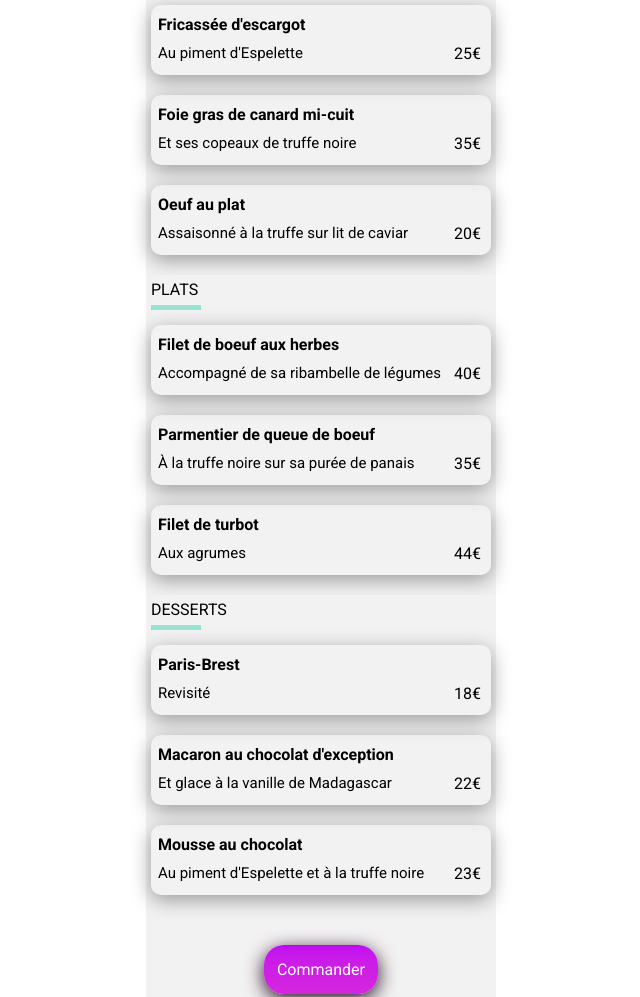
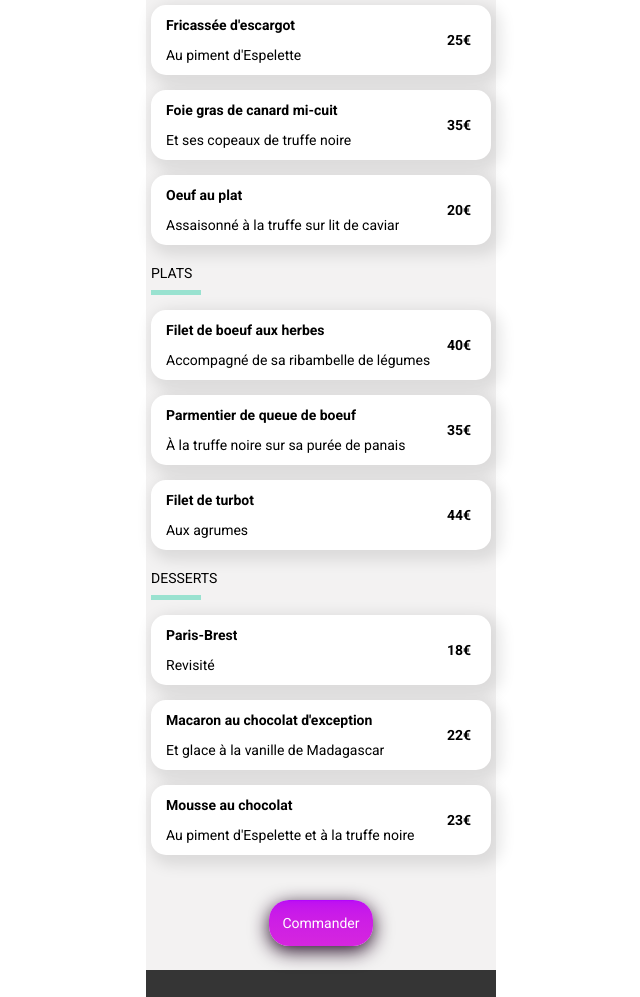
Before and after one commit to toplev/Ohmyfood, a website: page menu.html in a window 1280 px wide. Shown: the part 427-1424 px from the top of the page, without its empty margins (319-959 px from the left). Drawn offline with Linux system fonts and the light colour scheme.

Commit message:
menu animation update

```diff
--- a/menu.css
+++ b/menu.css
@@ -3,6 +3,7 @@ body {
   width: auto;
   height: 100%;
   font-family: "Roboto", sans-serif;
+  font-size: 14px;
 }
 
 header {
@@ -106,45 +107,6 @@ a:visited {
   height: 5px;
   position: absolute;
   margin-top: 25px;
-}
-
-.menumenu {
-  width: 300px; /*1*/
-  height: 70px; /*1*/
-  margin-bottom: 20px;
-  box-shadow: 0px 5px 20px #999; /*4*/
-  border-radius: 20px;
-}
-
-.menutext {
-  max-width: 300px;
-  display: flex;
-  flex-wrap: wrap;
-  margin-bottom: 10px;
-  margin-left: 7px;
-  font-weight: bold;
-  padding-top: 10px;
-}
-
-.menutext2 {
-  max-width: 400px;
-  margin-bottom: 10px;
-  margin-top: 10px;
-  margin-left: 7px;
-  font-size: 15px;
-  text-overflow: ellipsis;
-  overflow: hidden;
-  white-space: nowrap;
-}
-
-.menutext3 {
-  max-width: 340px;
-  display: flex;
-  flex-wrap: wrap;
-  margin-bottom: 10px;
-  margin-top: -28px;
-  margin-left: -10px;
-  justify-content: right;
 }
 
 .pinkbutton {
@@ -294,3 +256,147 @@ footer a {
 }
 
 /* END HEART */
+/* NEW MENU */
+
+.menu {
+  position: relative;
+  cursor: pointer;
+  overflow: hidden;
+  display: flex;
+  width: 340px;
+  height: 70px;
+  border-radius: 15px;
+  background-color: white;
+  box-shadow: 5px 5px 15px 5px rgb(0 0 0 / 10%);
+  margin-bottom: 15px;
+}
+
+.menu:hover .check {
+  display: flex;
+  justify-content: center;
+  align-items: center;
+  animation: slide-left 0.5s ease;
+  transform-origin: right;
+}
+
+.menucard {
+  width: 100%;
+  display: flex;
+  justify-content: space-between;
+  align-items: center;
+}
+
+.dish {
+  margin-left: 15px;
+  white-space: nowrap;
+  overflow: hidden;
+}
+
+.dishname {
+  font-weight: bold;
+}
+
+.dishtitle {
+  font-weight: normal;
+}
+
+.price {
+  padding-right: 20px;
+  font-weight: bold;
+  padding-left: 7px;
+}
+
+.dish p {
+  text-overflow: ellipsis;
+  overflow: hidden;
+}
+
+.menu:hover .price {
+  padding-right: 50px;
+  transition: 0.5s ease;
+}
+
+.check {
+  display: none;
+  position: absolute;
+  background: #99e2d0;
+  border-radius: 0 15px 15px 0;
+  right: 0px;
+  padding: 0 13px;
+  height: 100%;
+}
+
+.check i {
+  font-size: 20px;
+  color: white;
+  transform: rotate(180deg);
+  animation: rotate 0.5s both;
+}
+
+.onebyone {
+  animation: opacity 1s both;
+}
+
+@keyframes rotate {
+  0% {
+    transform: rotate(0);
+  }
+  100% {
+    transform: rotate(360deg);
+  }
+}
+
+@keyframes slide-left {
+  0% {
+    transform: scaleX(0);
+  }
+  100% {
+    transform: scaleX(-50px);
+  }
+}
+
+@keyframes opacity {
+  0% {
+    opacity: 0;
+  }
+  100% {
+    opacity: 1;
+  }
+}
+#case-1 {
+  animation-delay: 0.1s;
+}
+
+#case-2 {
+  animation-delay: 0.2s;
+}
+
+#case-3 {
+  animation-delay: 0.3s;
+}
+
+#case-4 {
+  animation-delay: 0.4s;
+}
+
+#case-5 {
+  animation-delay: 0.5s;
+}
+
+#case-6 {
+  animation-delay: 0.6s;
+}
+
+#case-7 {
+  animation-delay: 0.7s;
+}
+
+#case-8 {
+  animation-delay: 0.8s;
+}
+
+#case-9 {
+  animation-delay: 0.9s;
+}
+
+/* END MENU */
--- a/menu.html
+++ b/menu.html
@@ -66,54 +66,161 @@
     </article>
     <nav>
       <div class="child-three child">ENTRÉES</div>
-      <div class="menumenu">
-        <div class="menutext">Fricassée d'escargot</div>
-        <div class="menutext2">Au piment d'Espelette</div>
-        <div class="menutext3">25€</div>
+      <div class="menu onebyone" id="case-1">
+        <div class="menucard">
+          <div class="dish">
+            <div class="dishname">
+              <p>Fricassée d'escargot</p>
             </div>
-      <div class="menumenu">
-        <div class="menutext">Foie gras de canard mi-cuit</div>
-        <div class="menutext2">Et ses copeaux de truffe noire</div>
-        <div class="menutext3">35€</div>
+            <div class="dishtitle">
+              <p>Au piment d'Espelette
+              </p>
             </div>
-      <div class="menumenu">
-        <div class="b1">
-          <div class="menutext">Oeuf au plat</div>
-          <div class="menutext2">Assaisonné à la truffe sur lit de caviar</div>
-          <div class="menutext3">20€</div>
+          </div>
+            <div class="price">25€</div>
+          </div>
+          <div class="check">
+            <i class="fas fa-check-circle"></i>
+          </div>
+        </div>
+      <div class="menu onebyone" id="case-2">
+        <div class="menucard">
+          <div class="dish">
+            <div class="dishname">
+              <p>Foie gras de canard mi-cuit</p>
+            </div>
+            <div class="dishtitle">
+              <p>Et ses copeaux de truffe noire
+              </p>
+            </div>
+          </div>
+            <div class="price">35€</div>
+          </div>
+          <div class="check">
+            <i class="fas fa-check-circle"></i>
+          </div>
+        </div>
+      <div class="menu onebyone" id="case-3">
+        <div class="menucard">
+          <div class="dish">
+            <div class="dishname">
+              <p>Oeuf au plat</p>
+            </div>
+            <div class="dishtitle">
+              <p>Assaisonné à la truffe sur lit de caviar
+              </p>
+            </div>
+          </div>
+            <div class="price">20€</div>
+          </div>
+          <div class="check">
+            <i class="fas fa-check-circle"></i>
           </div>
         </div>
       <div class="child-three child">PLATS</div>
-      <div class="menumenu">
-        <div class="menutext">Filet de boeuf aux herbes</div>
-        <div class="menutext2">Accompagné de sa ribambelle de légumes</div>
-        <div class="menutext3">40€</div>
+      <div class="menu onebyone" id="case-4">
+        <div class="menucard">
+          <div class="dish">
+            <div class="dishname">
+              <p>Filet de boeuf aux herbes</p>
             </div>
-      <div class="menumenu">
-        <div class="menutext">Parmentier de queue de boeuf</div>
-        <div class="menutext2">À la truffe noire sur sa purée de panais</div>
-        <div class="menutext3">35€</div>
+            <div class="dishtitle">
+              <p>Accompagné de sa ribambelle de légumes
+              </p>
             </div>
-      <div class="menumenu">
-        <div class="menutext">Filet de turbot</div>
-        <div class="menutext2">Aux agrumes</div>
-        <div class="menutext3">44€</div>
+          </div>
+            <div class="price">40€</div>
+          </div>
+          <div class="check">
+            <i class="fas fa-check-circle"></i>
+          </div>
+        </div>
+      <div class="menu onebyone" id="case-5">
+        <div class="menucard">
+          <div class="dish">
+            <div class="dishname">
+              <p>Parmentier de queue de boeuf</p>
+            </div>
+            <div class="dishtitle">
+              <p>À la truffe noire sur sa purée de panais
+              </p>
+            </div>
+          </div>
+            <div class="price">35€</div>
+          </div>
+          <div class="check">
+            <i class="fas fa-check-circle"></i>
+          </div>
+        </div>
+      <div class="menu onebyone" id="case-6">
+        <div class="menucard">
+          <div class="dish">
+            <div class="dishname">
+              <p>Filet de turbot</p>
+            </div>
+            <div class="dishtitle">
+              <p>Aux agrumes
+              </p>
+            </div>
+          </div>
+            <div class="price">44€</div>
+          </div>
+          <div class="check">
+            <i class="fas fa-check-circle"></i>
+          </div>
         </div>
       <div class="child-three child">DESSERTS</div>
-      <div class="menumenu">
-        <div class="menutext">Paris-Brest</div>
-        <div class="menutext2">Revisité</div>
-        <div class="menutext3">18€</div>
+      <div class="menu onebyone" id="case-7">
+        <div class="menucard">
+          <div class="dish">
+            <div class="dishname">
+              <p>Paris-Brest</p>
             </div>
-      <div class="menumenu">
-        <div class="menutext">Macaron au chocolat d'exception</div>
-        <div class="menutext2">Et glace à la vanille de Madagascar</div>
-        <div class="menutext3">22€</div>
+            <div class="dishtitle">
+              <p>Revisité
+              </p>
             </div>
-      <div class="menumenu">
-        <div class="menutext">Mousse au chocolat</div>
-        <div class="menutext2">Au piment d'Espelette et à la truffe noire</div>
-        <div class="menutext3">23€</div>
+          </div>
+            <div class="price">18€</div>
+          </div>
+          <div class="check">
+            <i class="fas fa-check-circle"></i>
+          </div>
+        </div>
+      <div class="menu onebyone" id="case-8">
+        <div class="menucard">
+          <div class="dish">
+            <div class="dishname">
+              <p>Macaron au chocolat d'exception</p>
+            </div>
+            <div class="dishtitle">
+              <p>Et glace à la vanille de Madagascar
+              </p>
+            </div>
+          </div>
+            <div class="price">22€</div>
+          </div>
+          <div class="check">
+            <i class="fas fa-check-circle"></i>
+          </div>
+        </div>
+      <div class="menu onebyone" id="case-9">
+        <div class="menucard">
+          <div class="dish">
+            <div class="dishname">
+              <p>Mousse au chocolat </p>
+            </div>
+            <div class="dishtitle">
+              <p>Au piment d'Espelette et à la truffe noire
+              </p>
+            </div>
+          </div>
+            <div class="price">23€</div>
+          </div>
+          <div class="check">
+            <i class="fas fa-check-circle"></i>
+          </div>
+        </div>
       </div>
     </nav>
     <div class="button">
```
Also changed, not shown: sass/main.scss (line endings or trailing spaces). Lines whose indentation alone changed are shown as unchanged.
